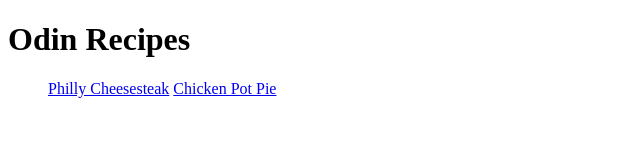
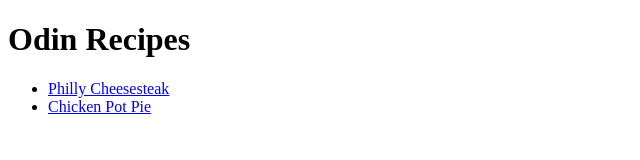
Before and after one commit to Shayan093/odin-recipes, a plain HTML site: page index.html in a window 1280 px wide. Shown: the whole page, without its empty margins (0-640 px from the left). Drawn offline with Linux system fonts and the light colour scheme.

Commit message:
Turned recipes to list items

```diff
--- a/index.html
+++ b/index.html
@@ -9,8 +9,8 @@
 <body>
     <h1>Odin Recipes</h1>
     <ul>
-        <a href="./recipes/phillycheesesteak.html">Philly Cheesesteak</a>
-        <a href="./recipes/chickenpotpie.html">Chicken Pot Pie</a>
+        <li><a href="./recipes/phillycheesesteak.html">Philly Cheesesteak</a></li>
+        <li><a href="./recipes/chickenpotpie.html">Chicken Pot Pie</a></li>
     </ul>
 
 
```
